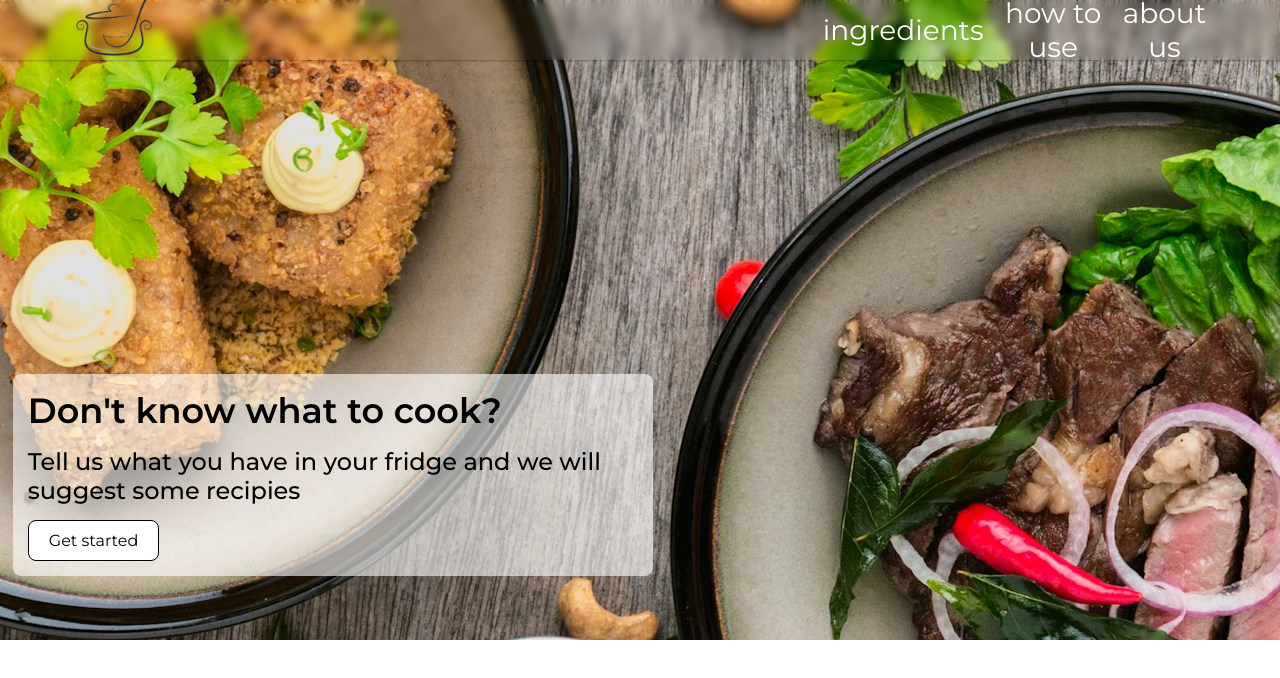
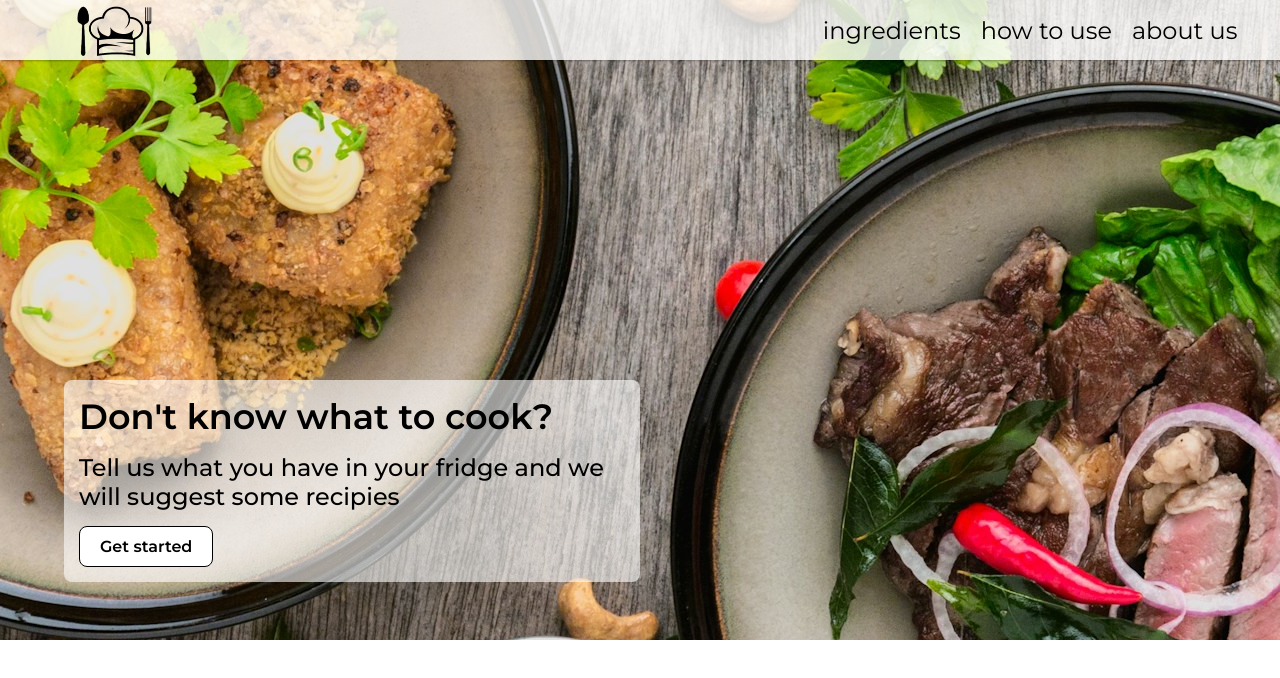
Before and after one commit to MirelaVasileva/whats-for-dinner, a React (Create React App) app: page / in a window 1280 px wide. Shown: the top 678 px of the page. Built offline with nearby package versions, Linux system fonts and the light colour scheme.

Commit message:
fix: styling changes

```diff
--- a/src/Components/Hero/Hero.jsx
+++ b/src/Components/Hero/Hero.jsx
@@ -5,11 +5,13 @@ export const Hero = () => {
     return (
         <div id='hero-div'>
             <div className='hero-img-div'>
-                <section className='hero-section'>
-                <h1 className='title'>Don't know what to cook?</h1>
-                <h2 className='description'>Tell us what you have in your fridge and we will suggest some recipies</h2>
-                <button id='hero-button'>Get started</button>
-                </section>
+                <div className='hero-inner-div'>
+                    <section className='hero-section'>
+                        <h1 className='title'>Don't know what to cook?</h1>
+                        <h2 className='description'>Tell us what you have in your fridge and we will suggest some recipies</h2>
+                        <button id='hero-button'>Get started</button>
+                    </section>
+                </div>
             </div>
         </div>
     )
--- a/src/Components/Hero/hero.css
+++ b/src/Components/Hero/hero.css
@@ -1,9 +1,9 @@
 #hero-div{
     width: 100%;
     height:100vh;
-    /* display: flex;
-    flex-direction: column;
-    justify-content: space-evenly; */
+    display: flex;
+    align-items: start;
+    justify-content: center;
 }
 .hero-img-div{
     width: 100%;
@@ -13,7 +13,8 @@
     background-image: url('../../images/hero.jpg');
     display: flex;
     flex-direction: column;
-    justify-content: space-evenly;
+    justify-content: center;
+    align-items: center;
 }
 .hero-section{
     width: 50%;
@@ -23,7 +24,6 @@
     padding: 15px;
     background-color: rgba(255,255,255,0.6);
     border-radius:8px;
-    margin-left: 1%;
     display: flex;
     flex-direction: column;
     justify-content: space-evenly;
@@ -40,6 +40,14 @@
     font-weight: 450;
 
 }
+.hero-inner-div{
+    width: 90%;
+    max-width: 1600px;
+    height: 100%;
+    display:flex;
+    justify-content: start;
+    align-items: start;
+}
 #hero-button{
     padding: 10px 20px ;
     border-radius:8px;
@@ -48,6 +56,7 @@
     cursor: pointer;
     border: 1px solid black;
     transition: all 0.3s ease-in-out;
+    font-weight: 600;
 }
 #hero-button:hover {
     background-color: black;
--- a/src/Components/Navbar/navbar.css
+++ b/src/Components/Navbar/navbar.css
@@ -4,8 +4,7 @@
     position: fixed;
     top:0;
     left:0;
-    background-color: transparent;
-    backdrop-filter: blur(4px);
+    background-color: rgba(255,255,255,0.8);
     box-shadow: 1px 1px 2px rgba(0,0,0,.3);
     z-index: 10;
     display: flex;
@@ -16,6 +15,7 @@
 .inner-nav{
     width: 90%;
     height: 100%;
+    max-width: 1600px;
     display: flex;
     justify-content: space-between;
     align-items: center;
@@ -23,6 +23,8 @@
 
 .logo{
     object-fit: contain;
+    height: 95%;
+
 }
 
 .nav-items{
@@ -30,8 +32,9 @@
     display: flex;
     justify-content: space-evenly;
     align-items: center;
-    color: white;
-    font-size: 28px;
+    color:black;
+    font-size: 24px;
+    white-space: nowrap;
     list-style-type: none;
 
 }
```
Also changed, not shown: src/images/logo.png.
